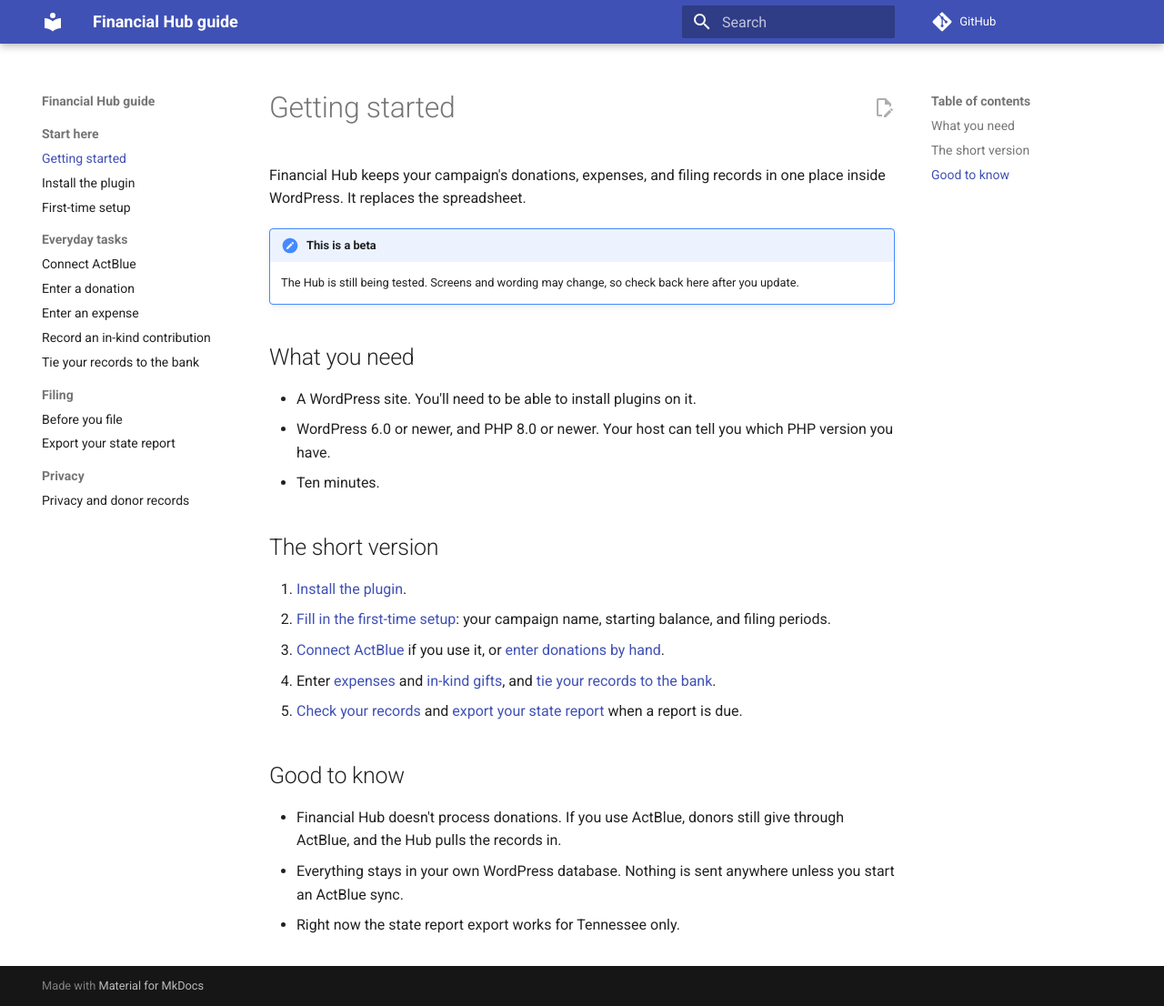
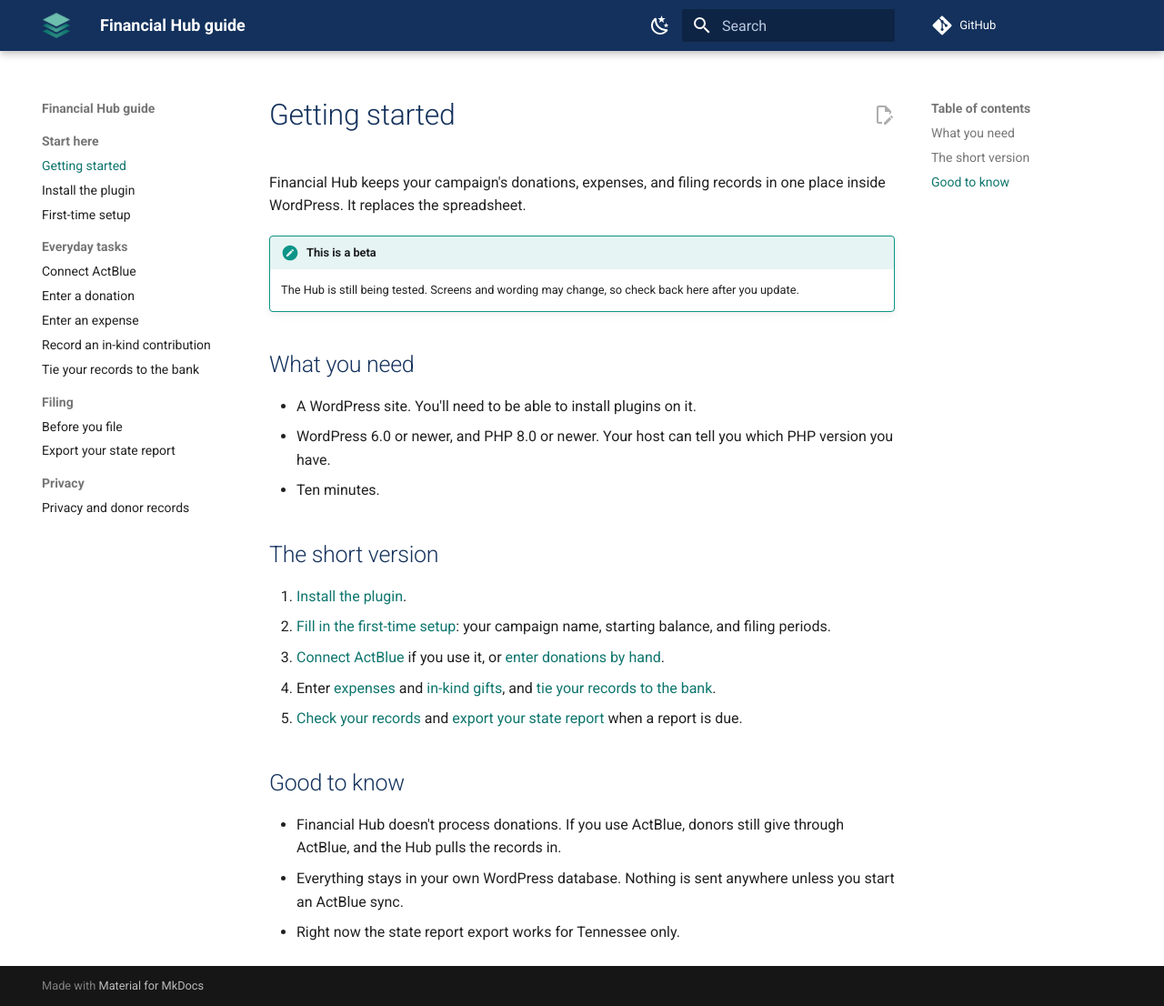
Before and after one commit to LeftStackHQ/leftstack-financial-hub, an MkDocs documentation site: the page built from docs/index.md, in a window 1280 px wide and 1106 px high. Shown: the whole window at 91% size. Built offline with MkDocs 1.6.1 and Material for MkDocs 9.7.7, drawn with Linux system fonts in a browser that asks for light colours; comment, search, counter and statistics services are not loaded.

Commit message:
Guide: LeftStack icon and brand colors, light and dark themes

```diff
--- /dev/null
+++ b/docs/stylesheets/extra.css
@@ -0,0 +1,61 @@
+/* LeftStack brand colors for the guide. Values match assets/css/tokens.css:
+   teal is the accent (interactive), navy is structure (header, headings). */
+
+:root,
+[data-md-color-scheme="default"] {
+	--md-primary-fg-color: #13315c;
+	--md-primary-fg-color--light: #9fb3d1;
+	--md-primary-fg-color--dark: #0b1f3a;
+	--md-primary-bg-color: #fff;
+	--md-primary-bg-color--light: #b9c9e0;
+	--md-accent-fg-color: #0d9488;
+	--md-accent-fg-color--transparent: rgb(13 148 136 / 10%);
+	--md-typeset-a-color: #0f766e;
+}
+
+[data-md-color-scheme="slate"] {
+	--md-primary-fg-color: #0b1f3a;
+	--md-primary-fg-color--light: #9fb3d1;
+	--md-primary-fg-color--dark: #07162a;
+	--md-primary-bg-color: #f7f7f7;
+	--md-primary-bg-color--light: #b9c9e0;
+	--md-accent-fg-color: #2dd4bf;
+	--md-accent-fg-color--transparent: rgb(45 212 191 / 10%);
+	--md-typeset-a-color: #2dd4bf;
+}
+
+/* Headings are navy in the light theme, as in the plugin. */
+[data-md-color-scheme="default"] .md-typeset h1,
+[data-md-color-scheme="default"] .md-typeset h2,
+[data-md-color-scheme="default"] .md-typeset h3 {
+	color: #13315c;
+}
+
+/* Notes and tips use the brand teal instead of Material's blue. */
+.md-typeset .admonition.note,
+.md-typeset details.note {
+	border-color: #0d9488;
+}
+
+.md-typeset .note > .admonition-title,
+.md-typeset .note > summary {
+	background-color: rgb(13 148 136 / 10%);
+}
+
+.md-typeset .note > .admonition-title::before,
+.md-typeset .note > summary::before {
+	background-color: #0d9488;
+}
+
+/* Keep the header logo crisp at the header's height. */
+.md-header__button.md-logo img {
+	height: 1.6rem;
+	width: auto;
+}
+
+/* Material hides the logo below 1220px; keep the brand visible on narrow screens too. */
+@media screen and (max-width: 76.1875em) {
+	.md-header__button.md-logo {
+		display: block;
+	}
+}
--- a/mkdocs.yml
+++ b/mkdocs.yml
@@ -7,11 +7,31 @@ docs_dir: docs
 
 theme:
   name: material
+  logo: assets/leftstack-icon.svg
+  favicon: assets/leftstack-icon.svg
+  palette:
+    - media: "(prefers-color-scheme: light)"
+      scheme: default
+      primary: custom
+      accent: custom
+      toggle:
+        icon: material/weather-night
+        name: Switch to dark mode
+    - media: "(prefers-color-scheme: dark)"
+      scheme: slate
+      primary: custom
+      accent: custom
+      toggle:
+        icon: material/weather-sunny
+        name: Switch to light mode
   features:
     - navigation.sections
     - navigation.top
     - search.suggest
     - content.action.edit
+
+extra_css:
+  - stylesheets/extra.css
 
 markdown_extensions:
   - admonition
```
Also changed, not shown: docs/assets/leftstack-icon.svg (added).
